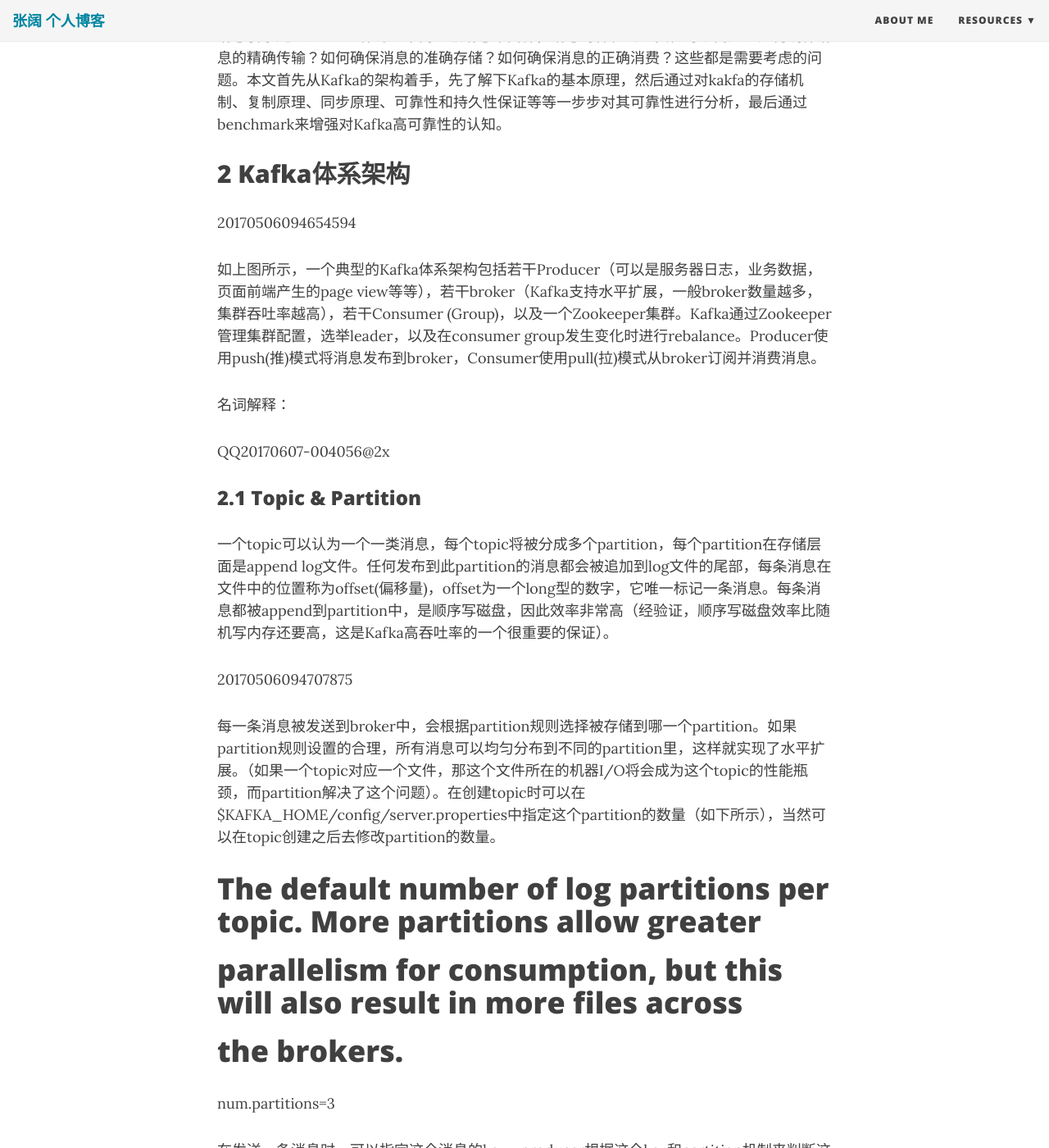
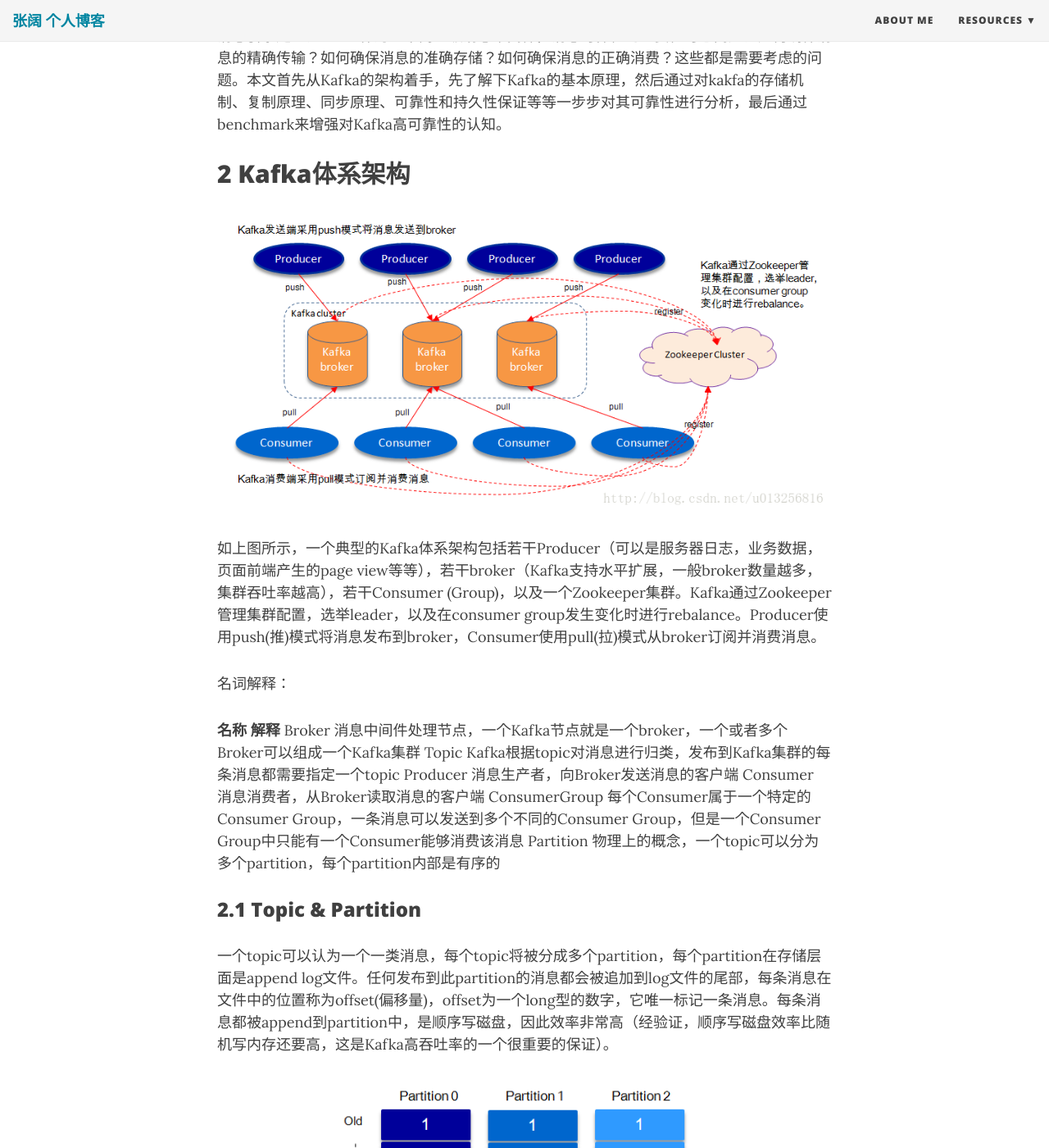
Before and after one commit to buoooou/blog.github.io, a Jekyll site: the page built from _posts/2018-04-23-kafka.md, in a window 1280 px wide and 1400 px high, scrolled down 432 px. Shown: the whole window at 82% size. Built offline with Jekyll 4.4.1, drawn with Linux system fonts in a browser that asks for light colours; nearby versions of some CDN libraries; some of the changed text lies outside the part shown.

Commit message:
Create 2018-04-23-kafka.md

```diff
--- a/_posts/2018-04-23-kafka.md
+++ b/_posts/2018-04-23-kafka.md
@@ -11,19 +11,27 @@
 
 ## 2 Kafka体系架构
 
-20170506094654594
+![20170506094654594.png]({{site.baseurl}}/img/20170506094654594.png)
+
 
 如上图所示，一个典型的Kafka体系架构包括若干Producer（可以是服务器日志，业务数据，页面前端产生的page view等等），若干broker（Kafka支持水平扩展，一般broker数量越多，集群吞吐率越高），若干Consumer (Group)，以及一个Zookeeper集群。Kafka通过Zookeeper管理集群配置，选举leader，以及在consumer group发生变化时进行rebalance。Producer使用push(推)模式将消息发布到broker，Consumer使用pull(拉)模式从broker订阅并消费消息。
 
 名词解释：
 
-QQ20170607-004056@2x
+  **名称**	**解释**
+Broker	消息中间件处理节点，一个Kafka节点就是一个broker，一个或者多个Broker可以组成一个Kafka集群
+Topic	Kafka根据topic对消息进行归类，发布到Kafka集群的每条消息都需要指定一个topic
+Producer	消息生产者，向Broker发送消息的客户端
+Consumer	消息消费者，从Broker读取消息的客户端
+ConsumerGroup	每个Consumer属于一个特定的Consumer Group，一条消息可以发送到多个不同的Consumer Group，但是一个Consumer Group中只能有一个Consumer能够消费该消息
+Partition	物理上的概念，一个topic可以分为多个partition，每个partition内部是有序的
 
 ### 2.1 Topic & Partition
 
 一个topic可以认为一个一类消息，每个topic将被分成多个partition，每个partition在存储层面是append log文件。任何发布到此partition的消息都会被追加到log文件的尾部，每条消息在文件中的位置称为offset(偏移量)，offset为一个long型的数字，它唯一标记一条消息。每条消息都被append到partition中，是顺序写磁盘，因此效率非常高（经验证，顺序写磁盘效率比随机写内存还要高，这是Kafka高吞吐率的一个很重要的保证）。
 
-20170506094707875
+![20170506094707875.png]({{site.baseurl}}/img/20170506094707875.png)
+
 
 每一条消息被发送到broker中，会根据partition规则选择被存储到哪一个partition。如果partition规则设置的合理，所有消息可以均匀分布到不同的partition里，这样就实现了水平扩展。（如果一个topic对应一个文件，那这个文件所在的机器I/O将会成为这个topic的性能瓶颈，而partition解决了这个问题）。在创建topic时可以在$KAFKA_HOME/config/server.properties中指定这个partition的数量（如下所示），当然可以在topic创建之后去修改partition的数量。
 
@@ -48,10 +56,10 @@
 
 为了便于说明问题，假设这里只有一个Kafka集群，且这个集群只有一个Kafka broker，即只有一台物理机。在这个Kafka broker中配置（$KAFKA_HOME/config/server.properties中）log.dirs=/tmp/kafka-logs，以此来设置Kafka消息文件存储目录，与此同时创建一个topic：topic_zzh_test，partition的数量为4（$KAFKA_HOME/bin/kafka-topics.sh –create –zookeeper localhost:2181 –partitions 4 –topic topic_vms_test –replication-factor 4）。那么我们此时可以在/tmp/kafka-logs目录中可以看到生成了4个目录：
 
-drwxr-xr-x 2 root root 4096 Apr 10 16:10 topic_zzh_test-0
-drwxr-xr-x 2 root root 4096 Apr 10 16:10 topic_zzh_test-1
-drwxr-xr-x 2 root root 4096 Apr 10 16:10 topic_zzh_test-2
-drwxr-xr-x 2 root root 4096 Apr 10 16:10 topic_zzh_test-3
+    drwxr-xr-x 2 root root 4096 Apr 10 16:10 topic_zzh_test-0
+    drwxr-xr-x 2 root root 4096 Apr 10 16:10 topic_zzh_test-1
+    drwxr-xr-x 2 root root 4096 Apr 10 16:10 topic_zzh_test-2
+    drwxr-xr-x 2 root root 4096 Apr 10 16:10 topic_zzh_test-3
 
 在Kafka文件存储中，同一个topic下有多个不同的partition，每个partiton为一个目录，partition的名称规则为：topic名称+有序序号，第一个序号从0开始计，最大的序号为partition数量减1，partition是实际物理上的概念，而topic是逻辑上的概念。
 
@@ -214,7 +230,7 @@
 
 对于异步模式，还有4个配套的参数，如下：
 
-QQ20170607-005146@2x
+	QQ20170607-005146@2x
 
 以batch的方式推送数据可以极大的提高处理效率，kafka producer可以将消息在内存中累计到一定数量后作为一个batch发送请求。batch的数量大小可以通过producer的参数（batch.num.messages）控制。通过增加batch的大小，可以减少网络请求和磁盘IO的次数，当然具体参数设置需要在效率和时效性方面做一个权衡。在比较新的版本中还有batch.size这个参数。
 
```
Also changed, not shown: other parts of _posts/2018-04-23-kafka.md (+23 -15 lines).
